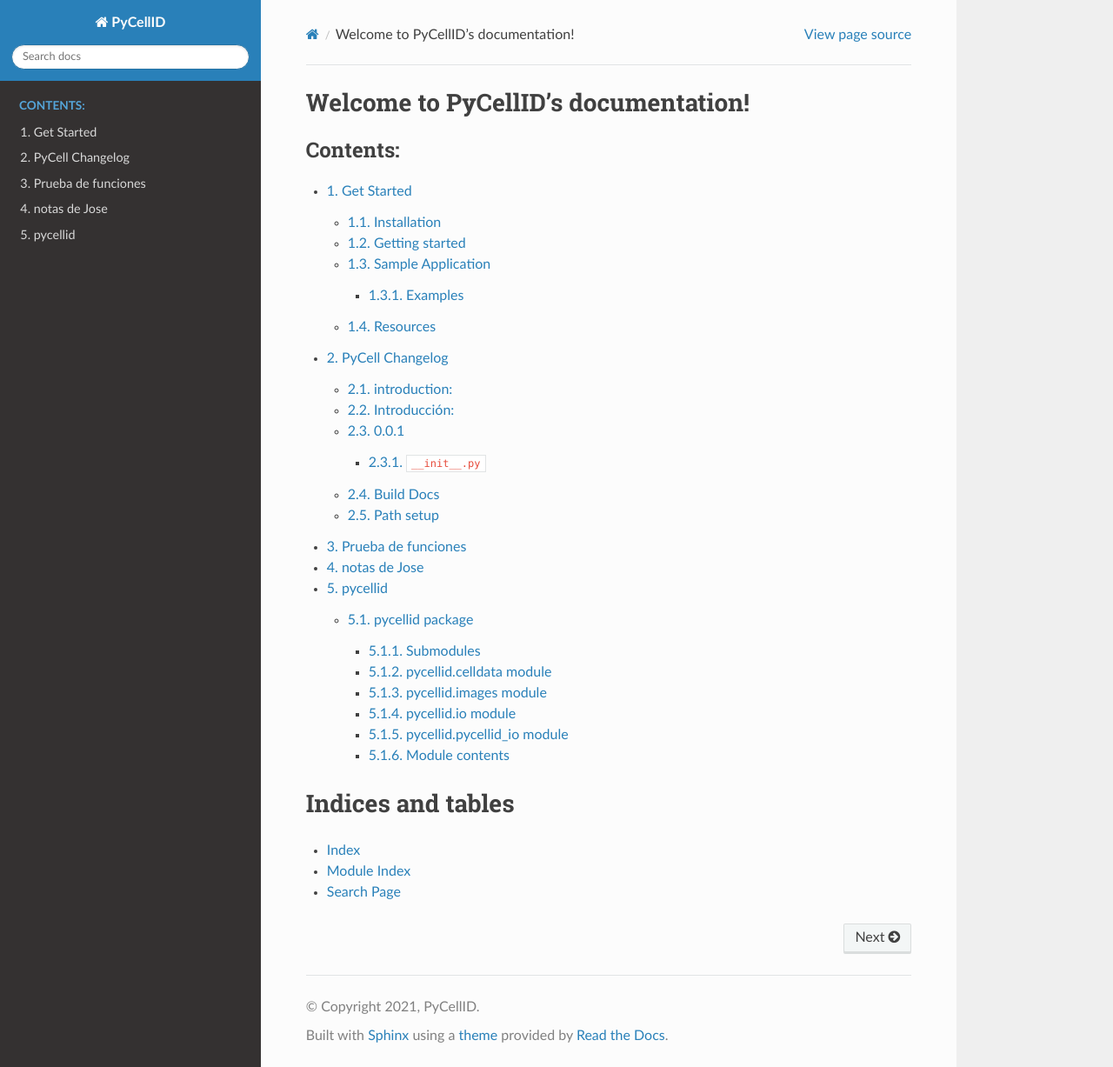
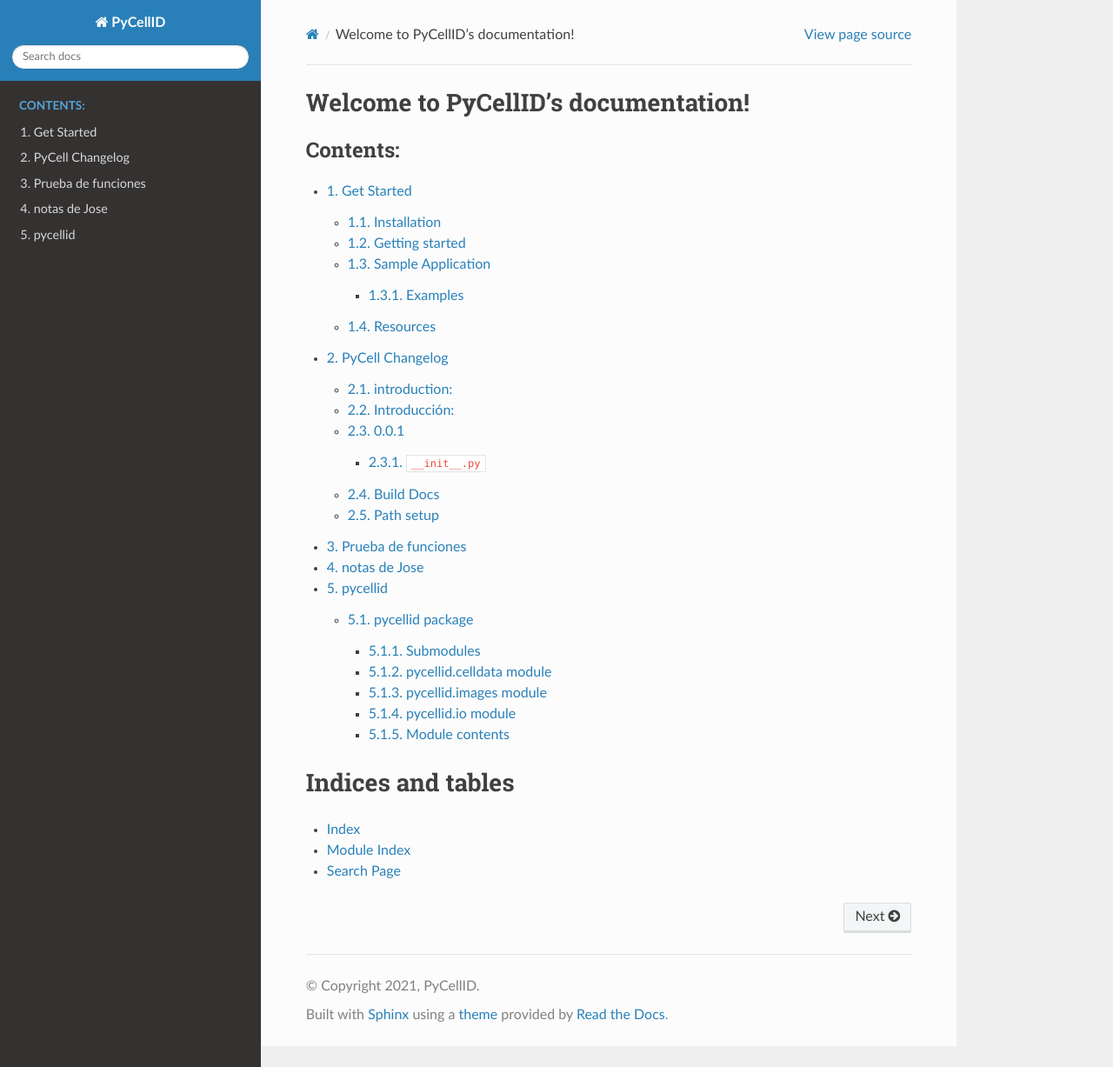
Before and after one commit to pyCellID/pyCellID, a Sphinx documentation site: the page built from docs/source/index.rst, in a window 1280 px wide and 1227 px high. Shown: the whole window at 87% size. Built offline with Sphinx 7.4.7 and the Read the Docs theme 2.0.0, drawn with Linux system fonts in a browser that asks for light colours.

Commit message:
add docs

```diff
--- a/docs/source/modules/pycellid.rst
+++ b/docs/source/modules/pycellid.rst
@@ -28,14 +28,6 @@ pycellid.io module
    :undoc-members:
    :show-inheritance:
 
-pycellid.pycellid\_io module
-----------------------------
-
-.. automodule:: pycellid.pycellid_io
-   :members:
-   :undoc-members:
-   :show-inheritance:
-
 Module contents
 ---------------
 
```
